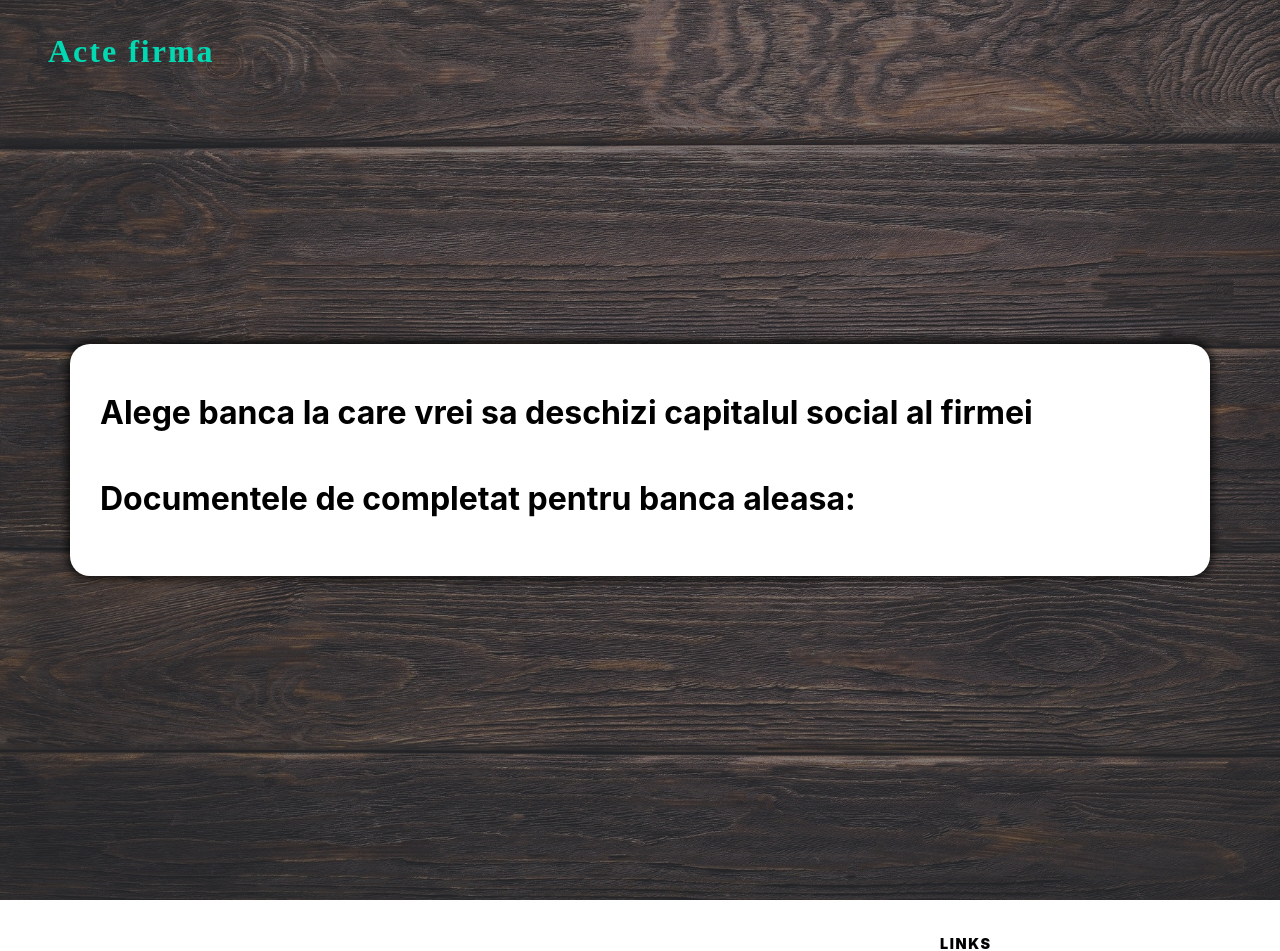
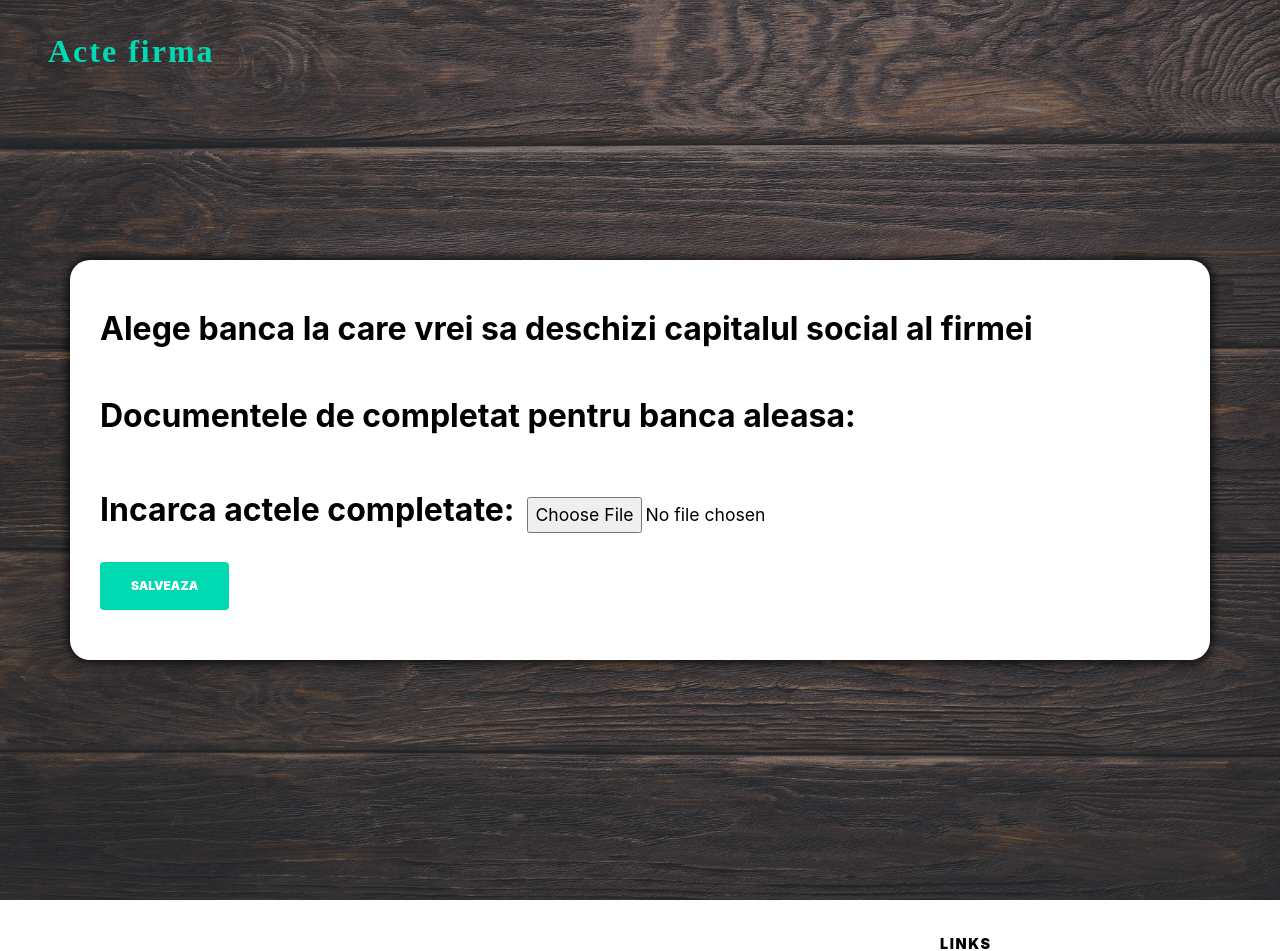
Before and after one commit to ItoIT/Smarthack-ItoIT, a Flask app: page /alegebanca in a window 1280 px wide. Shown: the top 951 px of the page. Run offline with Flask 2, Linux system fonts and the light colour scheme; some libraries are stand-ins or nearby versions; some web fonts are replaced.

Commit message:
alegebanca done, without get bank list api

```diff
--- a/itoit/static/css/alegebanca.css
+++ b/itoit/static/css/alegebanca.css
@@ -79,3 +79,10 @@ input[type="radio"]
       display:none;
       width:auto;
   }
+  .p-text{
+      padding-top:30px;
+      padding-bottom:30px;
+      color:black!important;
+      font-size:28px !important;
+      font-weight:550;
+  }
--- a/itoit/templates/alegebanca.jinja
+++ b/itoit/templates/alegebanca.jinja
@@ -34,6 +34,11 @@
                                     <div class="documents" id="documents">
                                         <a class= "download-button btn btn-primary" id = "download-button"> Downloadeaza actele </a>
 
+                                        <div>
+                                        <label for="avatar"  class ="h2 mr-2 mt-5" >Incarca actele completate:</label>
+                                        <input type="file" id="completatebanca" name="completatebanca" accept="image/*,.pdf">
+                                        </div>
+                                        <button type="submit" class = "btn btn-primary mt-4">Salveaza</button>
                                     </div>
                                 </div>
                             </div>
```
